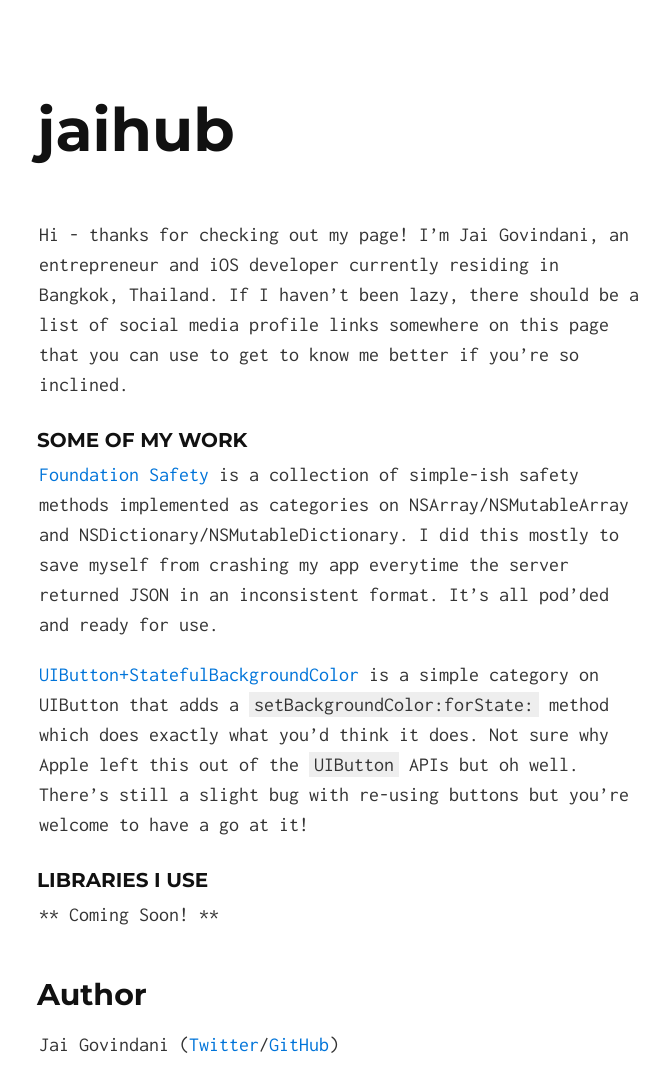
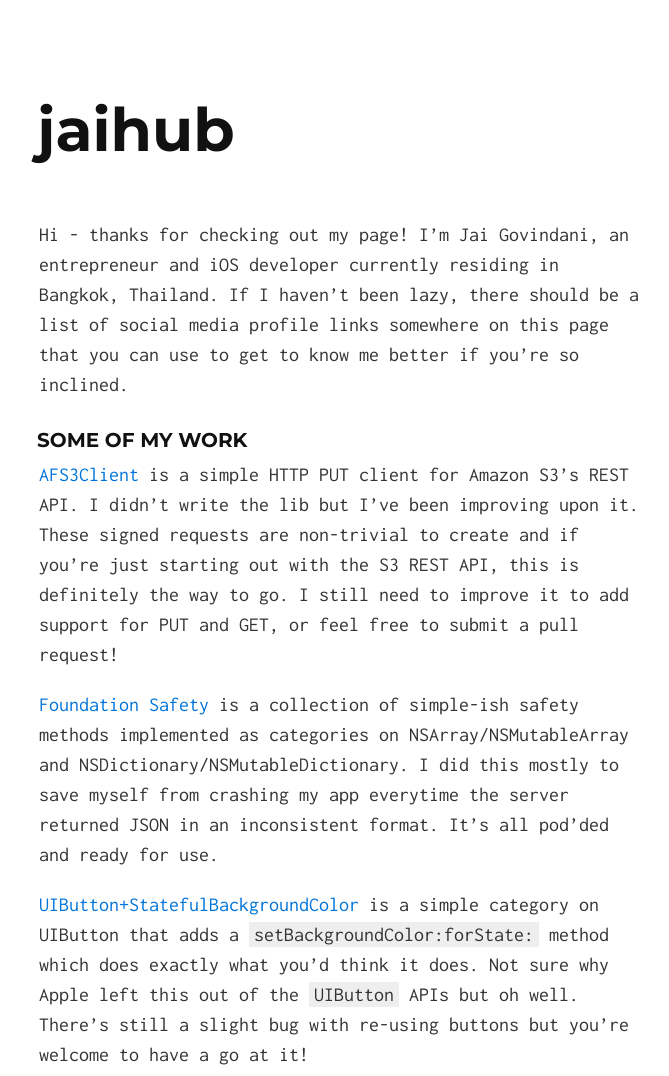
Before and after one commit to jai/jai.github.io, a Jekyll site: the page built from index.html, in a window 1280 px wide, cut to the strip 0-1076 px from the top of the page. Shown: the whole strip, without its empty margins (301-970 px from the left). Built offline with Jekyll 4.4.1, drawn with Linux system fonts in a browser that asks for light colours; Markdown is read by kramdown in place of the engine named in the settings.

Commit message:
Modified file using Dillinger

```diff
--- a/_includes/index.md
+++ b/_includes/index.md
@@ -1,6 +1,8 @@
 Hi - thanks for checking out my page! I'm Jai Govindani, an entrepreneur and iOS developer currently residing in Bangkok, Thailand. If I haven't been lazy, there should be a list of social media profile links somewhere on this page that you can use to get to know me better if you're so inclined.
 
 ### Some of my work
+
+[AFS3Client](https://github.com/jai/AFS3Client) is a simple HTTP PUT client for Amazon S3's REST API. I didn't write the lib but I've been improving upon it. These signed requests are non-trivial to create and if you're just starting out with the S3 REST API, this is definitely the way to go. I still need to improve it to add support for PUT and GET, or feel free to submit a pull request!
 
 [Foundation Safety](https://github.com/jai/FoundationSafety)
 is a collection of simple-ish safety methods implemented as categories on NSArray/NSMutableArray and NSDictionary/NSMutableDictionary. I did this mostly to save myself from crashing my app everytime the server returned JSON in an inconsistent format. It's all pod'ded and ready for use.
```
